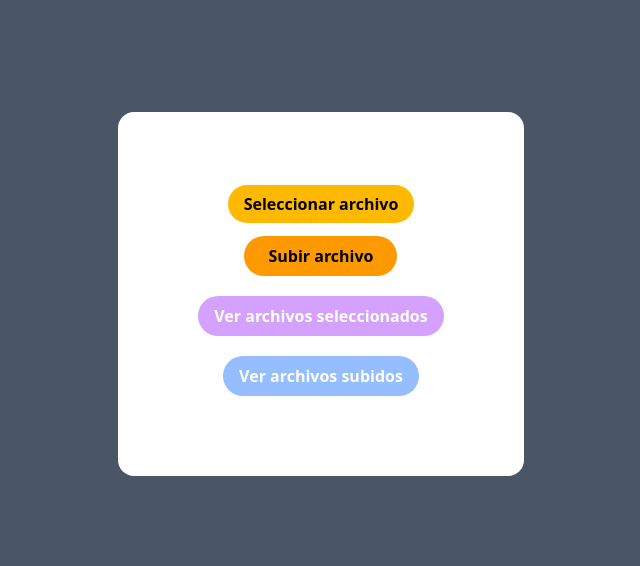
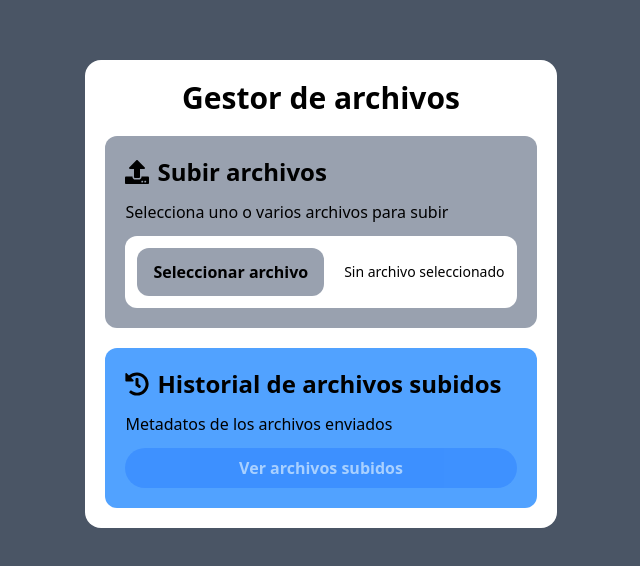
Before and after one commit to carlos-cas3/Auto-CU, a React (Vite) app in the folder frontend/: page / in a window 1280 px wide. Shown: the part 106-672 px from the top of the page, without its empty margins (319-959 px from the left). Built offline with nearby package versions, Linux system fonts and the light colour scheme.

Commit message:
improve frontend 10

```diff
--- a/frontend/package.json
+++ b/frontend/package.json
@@ -14,6 +14,7 @@
     "react": "^19.1.0",
     "react-dom": "^19.1.0",
     "react-hot-toast": "^2.5.2",
+    "react-icons": "^5.5.0",
     "react-router": "^7.6.2",
     "react-router-dom": "^7.6.2",
     "tailwindcss": "^4.1.8"
--- a/frontend/src/components/Buttons/UploadButton.jsx
+++ b/frontend/src/components/Buttons/UploadButton.jsx
@@ -5,7 +5,7 @@ const UploadButton = ({ onClick, disabled, uploading }) => (
         type="submit"
         onClick={onClick}
         disabled={disabled}
-        className="bg-amber-500 hover:bg-amber-600 font-bold py-2 px-6 rounded-full disabled:opacity-50 cursor-pointer transition-colors duration-300"
+        className=" bg-amber-500 hover:bg-amber-600 font-bold py-2 px-6 rounded-full disabled:opacity-50 cursor-pointer transition-colors duration-300"
     >
         {uploading ? BUTTON_LABELS.UPLOADING : BUTTON_LABELS.UPLOAD_FILE}
     </button>
--- a/frontend/src/components/Buttons/ViewUploadedButton.jsx
+++ b/frontend/src/components/Buttons/ViewUploadedButton.jsx
@@ -4,7 +4,7 @@ const ViewUploadedButton = ({ onClick, mostrar, disabled }) => (
     <button
         type="button"
         onClick={onClick}
-        className={`bg-blue-500 hover:bg-blue-600 text-white font-bold py-2 px-4 rounded-full transition-colors duration-300 ${
+        className={`bg-blue-500 hover:bg-blue-600 text-white font-bold py-2 px-6 rounded-full transition-colors duration-300 ${
             disabled ? "opacity-50 cursor-not-allowed hover:bg-blue-500" : ""
         }`}
         disabled={disabled}
--- a/frontend/src/components/FileInput/FileInput.jsx
+++ b/frontend/src/components/FileInput/FileInput.jsx
@@ -1,23 +1,44 @@
-const FileInput = ({ onChange , inputRef }) => {
+import { useImperativeHandle, forwardRef } from "react";
+
+const FileInput = forwardRef(
+    ({ onChange, inputRef, selectedFileCount }, ref) => {
+        const getFileText = () => {
+            if (selectedFileCount === 0) return "Sin archivo seleccionado";
+            if (selectedFileCount === 1) return "1 archivo seleccionado";
+            return `${selectedFileCount} archivos seleccionados`;
+        };
+
+        useImperativeHandle(ref, () => ({
+            reset: () => {
+                if (inputRef?.current) {
+                    inputRef.current.value = "";
+                }
+            },
+        }));
+
         return (
-        <div>
+            <div className="flex p-3 bg-white rounded-xl items-center gap-5 w-full  ">
                 <label
                     htmlFor="archivo"
-                className="bg-amber-400 hover:bg-amber-500 font-semibold py-2 px-4 rounded-full cursor-pointer transition-colors duration-300"
+                    className="bg-gray-400 hover:bg-gray-300 font-semibold px-4 py-3 rounded-xl cursor-pointer transition-colors duration-300 "
                 >
                     Seleccionar archivo
                 </label>
+
                 <input
                     id="archivo"
                     type="file"
                     multiple
+                    accept=".docx,.pdf,.csv,.xlsx"
                     onChange={onChange}
-                accept=".docx,.pdf,.csv,.xlsx"
                     ref={inputRef}
                     className="hidden"
                 />
+
+                <span className="text-sm">{getFileText()}</span>
             </div>
         );
     }
+);
 
 export default FileInput;
--- /dev/null
+++ b/frontend/src/components/FileList/SelectedFilesList.jsx
@@ -0,0 +1,87 @@
+import { useEffect, useState } from "react";
+import UploadButton from "../Buttons/UploadButton";
+
+const SelectedFilesList = ({ archivos, onRemove, onUpload, uploading }) => {
+    const [paginaActual, setPaginaActual] = useState(1);
+    const archivosPorPagina = 5;
+
+    const totalPaginas = Math.ceil(archivos.length / archivosPorPagina);
+
+    useEffect(() => {
+        if (
+            paginaActual > 1 &&
+            archivos.length <= (paginaActual - 1) * archivosPorPagina
+        ) {
+            setPaginaActual((prev) => prev - 1);
+        }
+    }, [archivos, paginaActual]);
+
+    const inicio = (paginaActual - 1) * archivosPorPagina;
+    const archivosPagina = archivos.slice(inicio, inicio + archivosPorPagina);
+
+    return (
+        <div className="bg-white border border-gray-400 rounded-lg p-4 shadow-sm">
+            <h3 className="text-lg font-semibold mb-3">Archivos seleccionados</h3>
+            {archivos.length === 0 ? (
+                <p className="text-gray-500">No hay archivos seleccionados.</p>
+            ) : (
+                <>
+                    <ul className="space-y-2">
+                        {archivosPagina.map((archivo, idx) => (
+                            <li
+                                key={inicio + idx}
+                                className="flex justify-between items-center bg-gray-100 p-2 rounded-md"
+                            >
+                                <span className="truncate max-w-[70%]">{archivo.name}</span>
+                                <button
+                                    onClick={() => onRemove(inicio + idx)}
+                                    className="text-red-600 hover:underline text-sm"
+                                >
+                                    Eliminar
+                                </button>
+                            </li>
+                        ))}
+                    </ul>
+
+                    {/* Paginación */}
+                    {totalPaginas > 1 && (
+                        <div className="flex justify-center mt-4 gap-2">
+                            <button
+                                onClick={() => setPaginaActual((prev) => Math.max(1, prev - 1))}
+                                disabled={paginaActual === 1}
+                                className="px-3 py-1 bg-gray-200 rounded disabled:opacity-50"
+                            >
+                                Anterior
+                            </button>
+                            <span className="px-2 py-1 text-sm">
+                                Página {paginaActual} de {totalPaginas}
+                            </span>
+                            <button
+                                onClick={() =>
+                                    setPaginaActual((prev) =>
+                                        Math.min(totalPaginas, prev + 1)
+                                    )
+                                }
+                                disabled={paginaActual === totalPaginas}
+                                className="px-3 py-1 bg-gray-200 rounded disabled:opacity-50"
+                            >
+                                Siguiente
+                            </button>
+                        </div>
+                    )}
+
+                    {/* Botón subir */}
+                    <div className="flex justify-center mt-4">
+                        <UploadButton
+                            onClick={onUpload}
+                            disabled={uploading}
+                            uploading={uploading}
+                        />
+                    </div>
+                </>
+            )}
+        </div>
+    );
+};
+
+export default SelectedFilesList;
--- /dev/null
+++ b/frontend/src/components/FileList/UploadedFilesPanel.jsx
@@ -0,0 +1,33 @@
+const UploadedFilesPanel = ({ archivos }) => {
+    return (
+        <div className="bg-green-400 p-6 rounded-xl shadow-md w-full max-w-2xl mx-auto">
+            <h2 className="text-xl font-bold mb-4 text-center">
+                Archivos subidos
+            </h2>
+
+            <ul className="flex flex-col gap-4 text-sm text-gray-800 max-h-96 overflow-y-auto pr-2">
+                {archivos.map((archivo, index) => (
+                    <li
+                        key={index}
+                        className="bg-gray-100 p-4 rounded-lg shadow-sm"
+                    >
+                        <p className="font-semibold break-words">{archivo.name}</p>
+                        <p><span className="font-medium">Tipo:</span> {archivo.type || "unknown"}</p>
+                        <p>
+                            <span className="font-medium">Tamaño:</span>{" "}
+                            {(archivo.size / 1024).toFixed(2)} KB
+                        </p>
+                        <p>
+                            <span className="font-medium">Fecha:</span>{" "}
+                            {archivo.lastModified
+                                ? new Date(archivo.lastModified).toLocaleString()
+                                : "Desconocida"}
+                        </p>
+                    </li>
+                ))}
+            </ul>
+        </div>
+    );
+};
+
+export default UploadedFilesPanel;
--- a/frontend/src/pages/useStartLogic.js
+++ b/frontend/src/hooks/useStartLogic.js
@@ -26,9 +26,7 @@ export const useStartLogic = () => {
         setArchivos((prev) => prev.filter((_, i) => i !== index));
     };
 
-    const enviarArchivo = async (e) => {
-        e.preventDefault();
-
+    const enviarArchivo = async () => {
         if (archivos.length === 0) {
             toast.error(TOAST_MESSAGES.NO_FILES_SELECTED);
             return;
@@ -43,15 +41,24 @@ export const useStartLogic = () => {
                 toast.success(TOAST_MESSAGES.UPLOAD_SUCCESS);
                 setArchivosSubidos((prev) => [
                     ...prev,
-                    ...archivos.map((a) => a.name),
+                    ...archivos.map((a) => ({
+                        name: a.name,
+                        size: a.size,
+                        type: a.type,
+                        lastModified: a.lastModified,
+                    })),
                 ]);
+
                 setArchivos([]);
+                return true;
             } else {
                 toast.error(respuesta.error || TOAST_MESSAGES.UPLOAD_ERROR);
+                return false;
             }
         } catch (error) {
             console.error(error);
             toast.error(TOAST_MESSAGES.UPLOAD_ERROR);
+            return false;
         } finally {
             setSubiendo(false);
         }
--- a/frontend/src/pages/Start.jsx
+++ b/frontend/src/pages/Start.jsx
@@ -1,72 +1,84 @@
 import UploadButton from "../components/Buttons/UploadButton";
 import ToggleButton from "../components/Buttons/ToggleButton";
 import ViewUploadedButton from "../components/Buttons/ViewUploadedButton";
-import SelectedFilesModal from "../components/FileList/SelectedFilesModal";
+import SelectedFilesList from "../components/FileList/SelectedFilesList";
 import UploadedFilesModal from "../components/FileList/UploadedFilesModal";
 import FileInput from "../components/FileInput/FileInput";
-import { useStartLogic } from "./useStartLogic";
-
+import { useStartLogic } from "../hooks/useStartLogic";
+import { FaUpload, FaHistory } from "react-icons/fa";
+import { useRef } from "react";
+import UploadedFilesPanel from "../components/FileList/UploadedFilesPanel";
 
 const Start = () => {
+    const fileInputComponentRef = useRef();
+
     const {
         inputRef,
         archivos,
         archivosSubidos,
         subiendo,
-    mostrarSeleccionados,
         mostrarLista,
         manejarArchivo,
         eliminarArchivo,
         enviarArchivo,
-    setMostrarSeleccionados,
         setMostrarLista,
     } = useStartLogic();
 
+    const enviarYResetear = async () => {
+        const ok = await enviarArchivo(); // sin evento e
+        if (ok) {
+            fileInputComponentRef.current?.reset();
+        }
+    };
+
     return (
         <div className="bg-gray-600 min-h-screen flex justify-center items-center">
-            <div className="bg-white p-20 rounded-2xl text-center flex flex-col">
-                <form onSubmit={enviarArchivo}>
-                    <div className="flex flex-col items-center gap-5 ">
+            <div className="bg-white rounded-2xl flex flex-col p-5 gap-5 m-5">
+                <span className="text-3xl font-bold text-center">
+                    Gestor de archivos
+                </span>
+
+                <div className="flex flex-col gap-5 ">
+                    <div className="bg-gray-400 p-5 flex flex-col gap-3 rounded-xl">
+                        <div className="flex items-center gap-2 text-2xl font-bold">
+                            <FaUpload />
+                            <h2>Subir archivos</h2>
+                        </div>
+                        <p>Selecciona uno o varios archivos para subir</p>
+
                         <FileInput
                             onChange={manejarArchivo}
                             inputRef={inputRef}
+                            ref={fileInputComponentRef}
+                            selectedFileCount={archivos.length}
                         />
 
-                        <UploadButton
-                            onClick={enviarArchivo}
-                            disabled={subiendo}
+                        {archivos.length > 0 && (
+                            <SelectedFilesList
+                                archivos={archivos}
+                                onRemove={eliminarArchivo}
+                                onUpload={enviarYResetear}
                                 uploading={subiendo}
                             />
+                        )}
+                    </div>
 
-                        <ToggleButton
-                            onClick={() =>
-                                setMostrarSeleccionados(!mostrarSeleccionados)
-                            }
-                            mostrar={mostrarSeleccionados}
-                            disabled={archivos.length === 0}
-                        />
-
+                    <div className="bg-blue-400 p-5 flex flex-col gap-3 rounded-xl">
+                        <div className="flex items-center gap-2 text-2xl font-bold">
+                            <FaHistory />
+                            <h2>Historial de archivos subidos</h2>
+                        </div>
+                        <p>Metadatos de los archivos enviados</p>
                         <ViewUploadedButton
                             onClick={() => setMostrarLista(!mostrarLista)}
                             mostrar={mostrarLista}
                             disabled={archivosSubidos.length === 0}
                         />
                     </div>
-                </form>
-                {mostrarSeleccionados && archivos.length > 0 && (
-                    <SelectedFilesModal
-                        archivos={archivos}
-                        onClose={() => setMostrarSeleccionados(false)}
-                        onRemove={eliminarArchivo}
-                    />
+                    {mostrarLista && archivosSubidos.length > 0 && (
+                        <UploadedFilesPanel archivos={archivosSubidos} />
                     )}
-
-                {mostrarLista && archivosSubidos.length > 0 && (
-                    <UploadedFilesModal
-                        archivos={archivosSubidos}
-                        onClose={() => setMostrarLista(false)}
-                    />
-                )}
+                </div>
             </div>
         </div>
     );
```
Also changed, not shown: 1 other file (tests, documents, lock files or other folders). Lines whose indentation alone changed are shown as unchanged.
